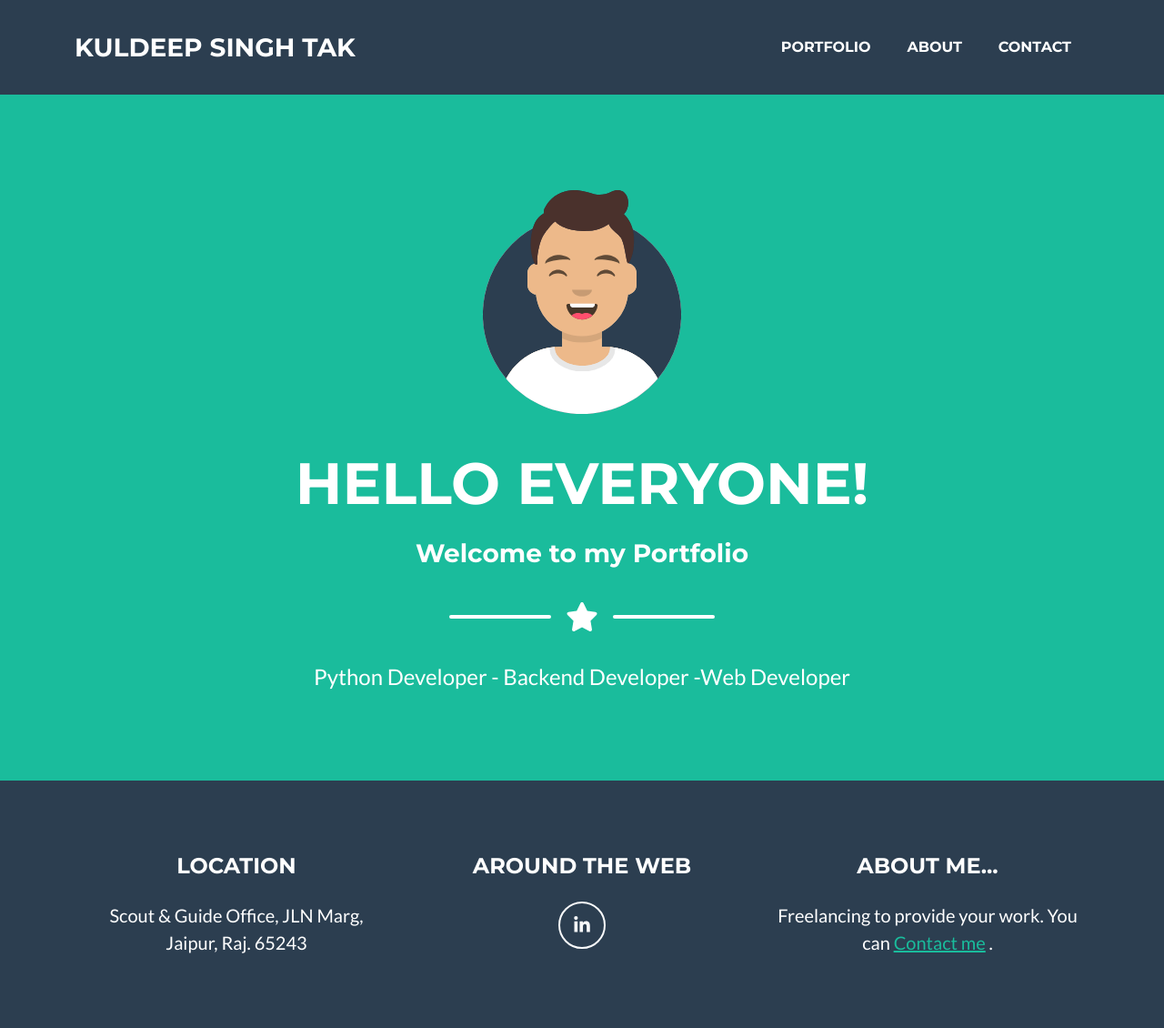
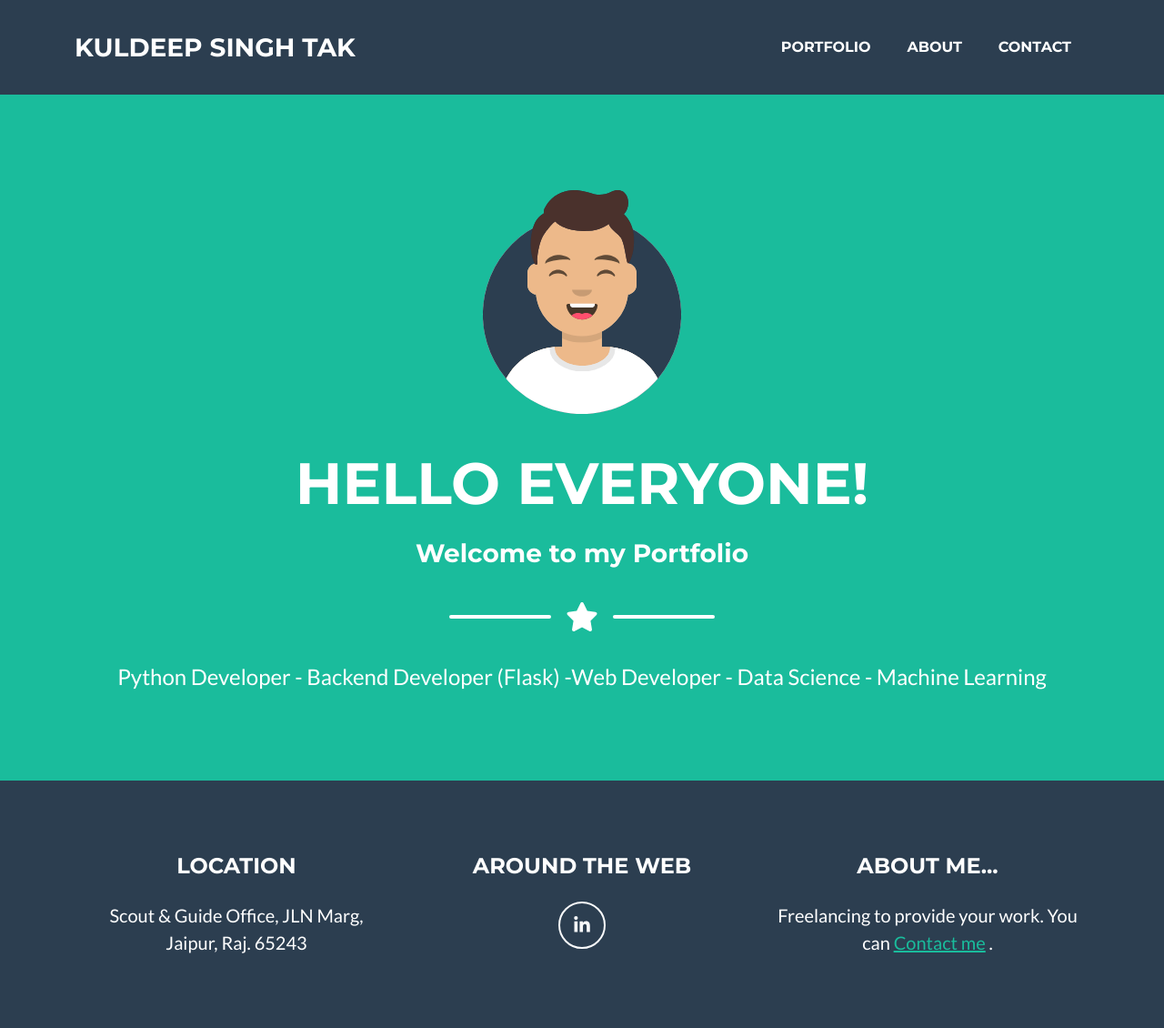
Before and after one commit to Itzkuldeep/Fashion-Ecommerce, a Flask app: page / in a window 1280 px wide. Shown: the top 1130 px of the page at 91% size. Run offline with Flask 3, Linux system fonts and the light colour scheme; some libraries are stand-ins or nearby versions.

Commit message:
Update masthead subheading with additional developer skills

```diff
--- a/templates/index.html
+++ b/templates/index.html
@@ -16,7 +16,7 @@
                     <div class="divider-custom-line"></div>
                 </div>
                 <!-- Masthead Subheading-->
-                <p class="masthead-subheading font-weight-light mb-0">Python Developer - Backend Developer -Web Developer</p>
+                <p class="masthead-subheading font-weight-light mb-0">Python Developer - Backend Developer (Flask) -Web Developer - Data Science - Machine Learning</p>
             </div>
         </header>
 {% include 'footer.html' %}
```
